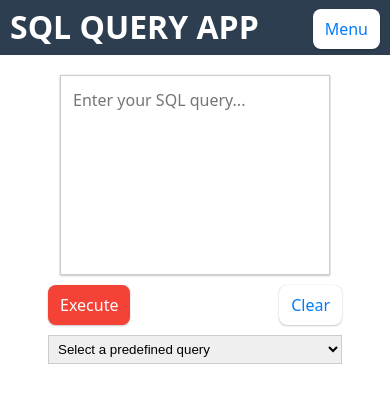
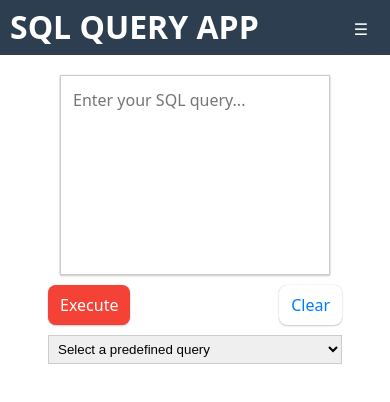
Before and after one commit to karprabha/sql-query-app, a React (Vite) app: page / in a window 390 px wide. Shown: the top 402 px of the page. Built offline with nearby package versions, Linux system fonts and the light colour scheme.

Commit message:
update hamburger menu icon

```diff
--- a/src/App.jsx
+++ b/src/App.jsx
@@ -18,7 +18,7 @@ function App() {
                 <h1>SQL QUERY APP</h1>
                 <div id="hamburger">
                     <button type="button" onClick={toggleSidebar}>
-                        Menu
+                        ☰
                     </button>
                 </div>
             </div>
--- a/src/index.css
+++ b/src/index.css
@@ -93,10 +93,8 @@ h2 {
 }
 
 /* Hamburger Menu */
-
 #hamburger {
-    /* display: none; */
-    margin-left: 30px;
+    margin-left: 10px;
 }
 
 /* Sidebar section */
@@ -598,6 +596,15 @@ td {
         margin-right: 10px;
     }
 
+    #hamburger>button {
+        background-color: var(--primary);
+        border: none;
+        outline: none;
+        box-shadow: none;
+        color: var(--side-text);
+    }
+
+
     #sidebar {
         width: 0;
         display: none;
```
Also changed, not shown: src/App.css (deleted).
